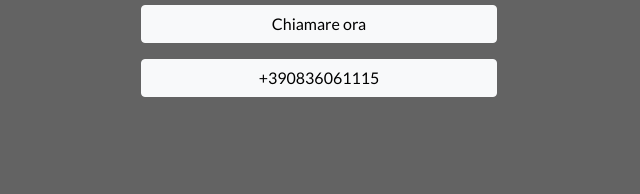
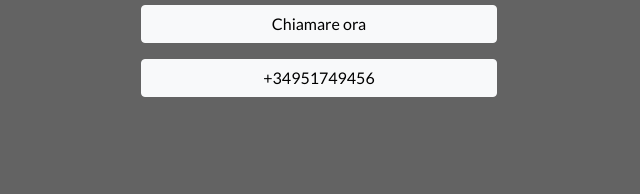
Before and after one commit to dhruvs9898/spaedream, a plain HTML site: page index.html in a window 1280 px wide. Shown: the part 180-374 px from the top of the page, 321-961 px from the left. Drawn offline with nearby package versions, Linux system fonts and the light colour scheme.

Commit message:
Update index.html

```diff
--- a/index.html
+++ b/index.html
@@ -38,11 +38,11 @@
 <div>
   <div class="row">
     <div class="col-lg-4 m-auto">
-  <a class="FKF6mc btn btn-light w-100" href="tel:+390836061115">Chiamare ora</a>
+  <a class="FKF6mc btn btn-light w-100" href="tel:+34951749456">Chiamare ora</a>
 </div></div>
   <div class="row mt-3">
    <div class="col-lg-4 m-auto">
-<a class="FKF6mc btn btn-light w-100" href="tel:+390836061115">+390836061115</a>
+<a class="FKF6mc btn btn-light w-100" href="tel:+34951749456">+34951749456</a>
 </div>
 </div>
 </div>
```
